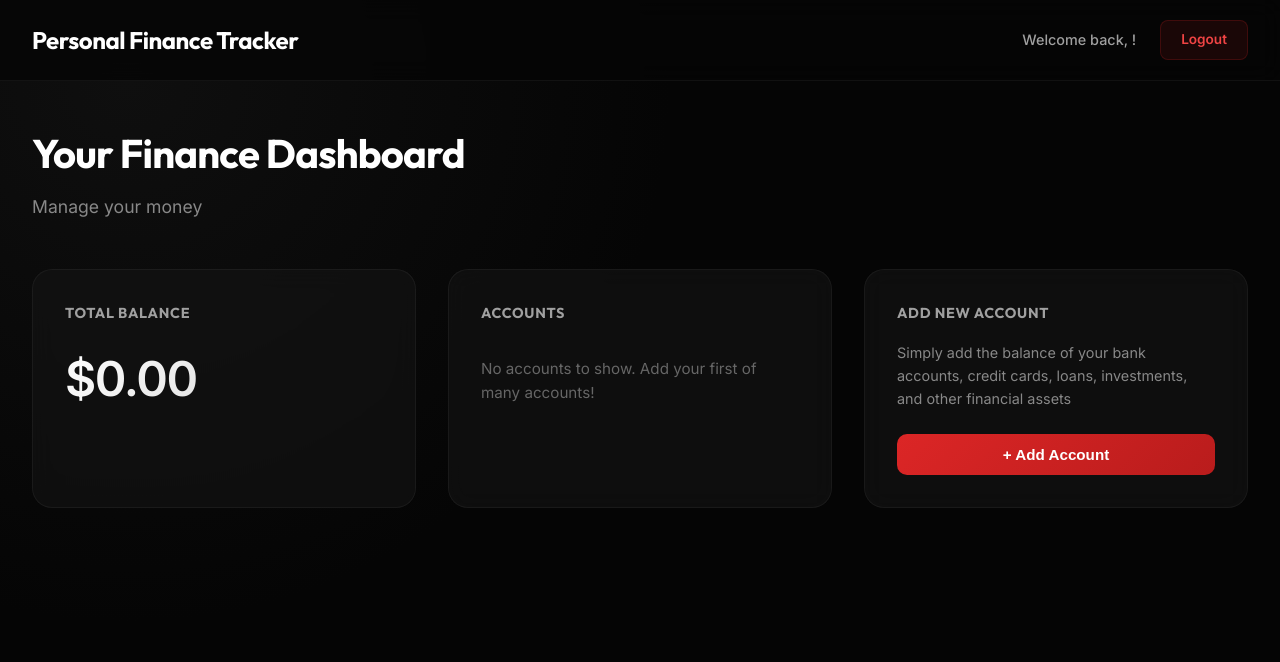
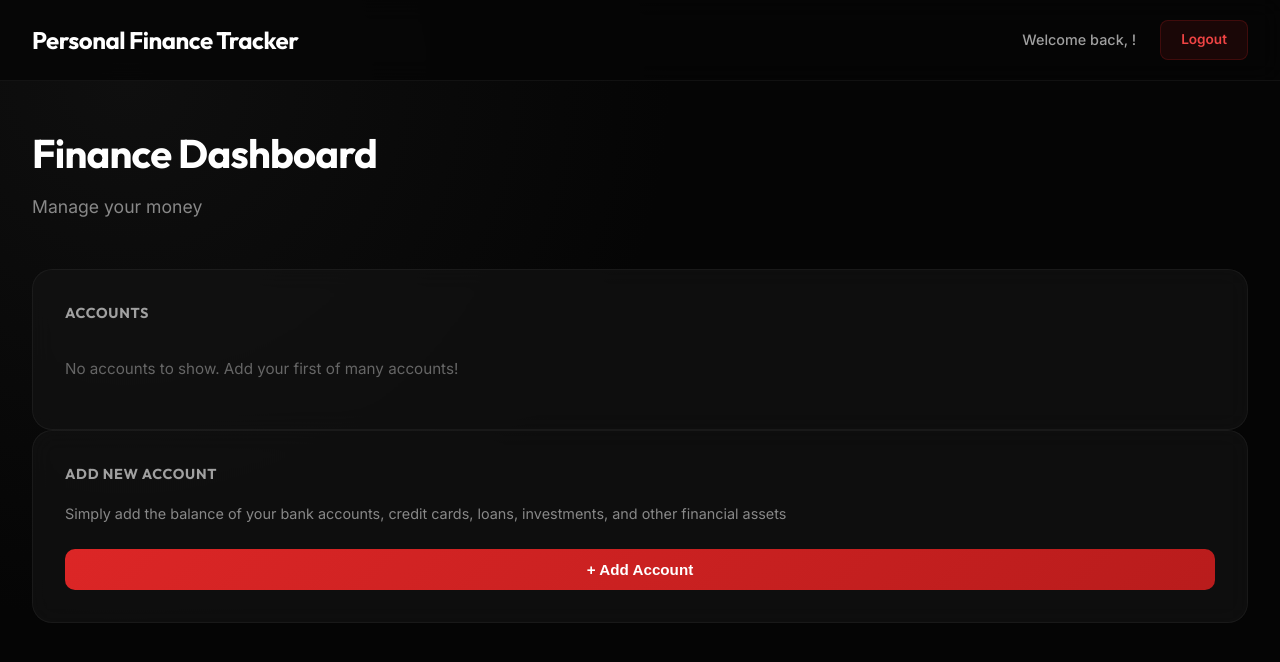
Before and after one commit to TheDevJB/financeapp, an Angular app in the folder frontend/finance-app/: page /dashboard in a window 1280 px wide. Shown: the top 662 px of the page. Built offline with nearby package versions, Linux system fonts and the light colour scheme.

Commit message:
edit: adjusting account grid setup

```diff
--- a/frontend/finance-app/src/app/dashboard/dashboard.html
+++ b/frontend/finance-app/src/app/dashboard/dashboard.html
@@ -11,16 +11,9 @@
 
   <div class="dashboard-content">
     <div class="dashboard-header">
-      <h1>Your Finance Dashboard</h1>
+      <h1>Finance Dashboard</h1>
       <p>Manage your money</p>
     </div>
-
-    <div class="dashboard-grid">
-      <!-- Total Balance Card -->
-      <div class="dashboard-card">
-        <h3>Total Balance</h3>
-        <p class="balance">{{ totalBalance | currency }}</p>
-      </div>
 
       <!-- Accounts List Card -->
       <div class="dashboard-card">
@@ -30,11 +23,10 @@
           @for (account of accounts; track account.accountId) {
           <div class="account-item">
             <div class="account-info">
-              <span class="account-name">{{ account.nickname || account.accountType }}</span>
-              <span class="account-type">{{ account.accountType }}</span>
+              <span class="account-name">{{ account.nickname }}</span>
             </div>
             <div class="account-actions">
-              <span class="account-balance">{{ account.balance | currency }}</span>
+              <span class="account-balance">{{ account.balance }}</span>
               <button class="btn-delete" (click)="deleteAccountModal(account.accountId!)" title="Delete Account">
                 <i class="fas fa-trash"></i> Delete
               </button>
@@ -56,7 +48,6 @@
       </div>
     </div>
   </div>
-</div>
 
 <!-- Delete Confirmation Modal -->
 @if (showDeleteModal) {
@@ -94,7 +85,7 @@
         placeholder="e.g. Account Name">
     </div>
     <div class="form-group">
-      <label for="balance">Current Balance / Amount</label>
+      <label for="balance">Current Balance</label>
       <input type="text" id="balance" [ngModel]="formattedBalance" (input)="formatBalance($event)" class="form-control"
         placeholder="$0.00">
     </div>
```
